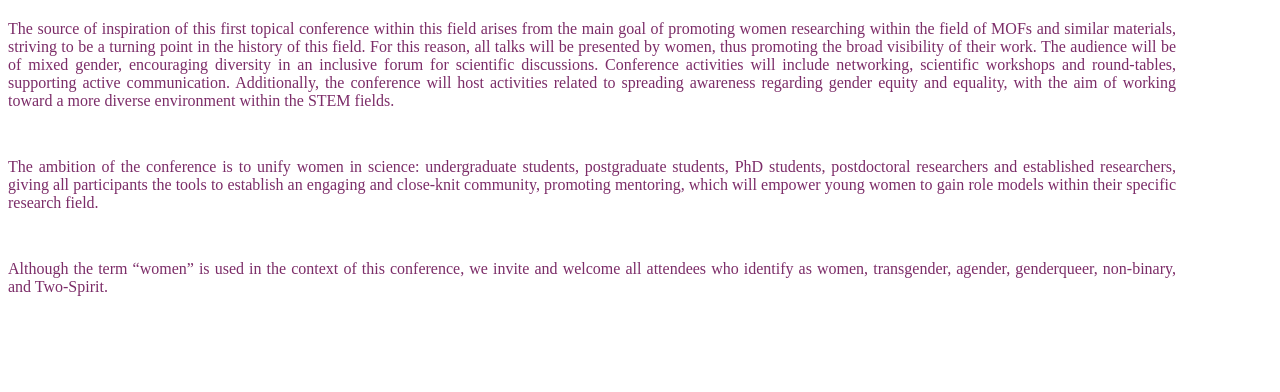
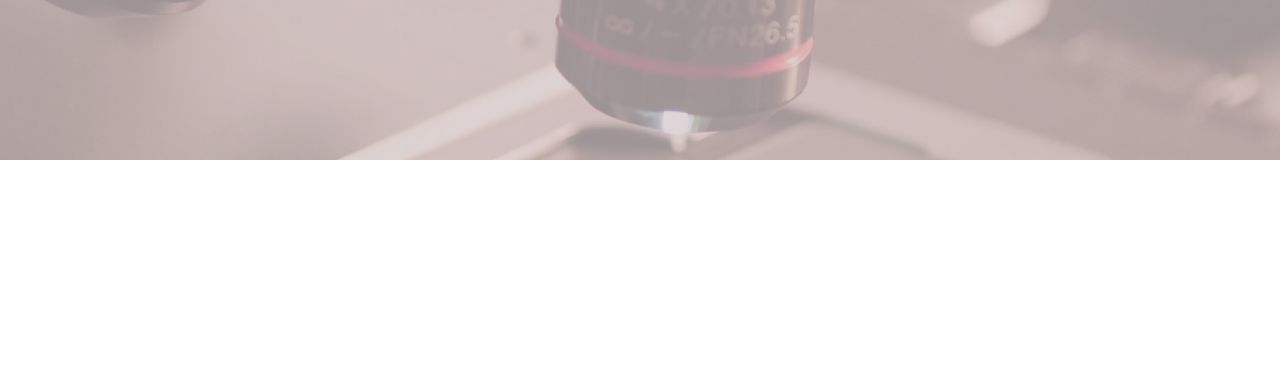
Before and after one commit to Jonathanjaet/empowerMOFs, a plain HTML site: page motif.html in a window 1280 px wide. Shown: the part 640-1032 px from the top of the page. After the commit the page ends 800 px from the top, so only its background shows below. Drawn offline with Linux system fonts and the light colour scheme; the site is published under a folder, as on GitHub Pages, so addresses that start at the root find nothing.

Commit message:
[MAIN][FIXED] 😶‍🌫️
Fixed path and added colaborators

```diff
--- a/motif.html
+++ b/motif.html
@@ -10,9 +10,9 @@
     <link href="https://fonts.googleapis.com/css2?family=Montserrat:ital,wght@0,800;1,800&display=swap" rel="stylesheet">
     <link href="https://fonts.googleapis.com/css2?family=Montserrat:ital,wght@1,800&display=swap" rel="stylesheet">
     <link href="https://fonts.googleapis.com/css2?family=Montserrat:ital@1&display=swap" rel="stylesheet">
-    <link rel="preload" href="/css/styles.css"as="style">
-    <link href="/css/styles.css" rel="stylesheet">
-    <link href="/css/normalize.css" href="/css/normalize.css"as="style">
+    <link rel="preload" href="css/styles.css"as="style">
+    <link href="css/styles.css" rel="stylesheet">
+    <link href="css/normalize.css" href="css/normalize.css"as="style">
     <meta name="viewport" content="width=device-width, initial-scale=1.0">
 
     <title>Motif</title>
```
Also changed, not shown: background.html (+3 -3 lines), committee.html (+3 -3 lines), program.html (+3 -3 lines), references.html (+6 -3 lines).
